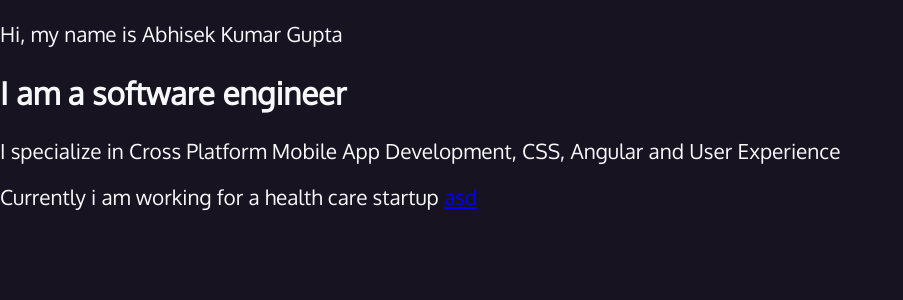
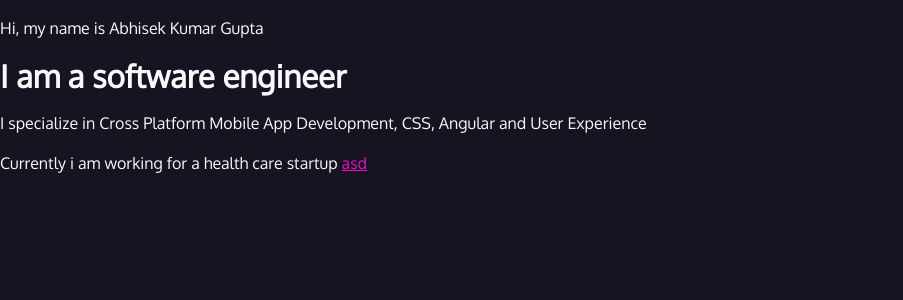
Before and after one commit to akgmage/portfolio, an Angular app: page / in a window 1280 px wide. Shown: the top 300 px of the page, without its empty margins (0-903 px from the left). Built offline with nearby package versions, Linux system fonts and the light colour scheme; a web font is replaced by a local one.

Commit message:
reset margin for h1 h2 h3, add color for anchor

```diff
--- a/src/styles.scss
+++ b/src/styles.scss
@@ -30,3 +30,24 @@ body {
   color: var(--white);
   font-size: var(--font-size);
 }
+h1,
+h2,
+h3 {
+  margin: 0;
+}
+a {
+  color: var(--magenta);
+}
+a:hover {
+  color: var(--hotmag);
+  text-decoration: none;
+}
+
+/* intro styles */
+#intro {
+  padding-bottom: 10rem;
+}
+#intro p {
+  font-size: 1rem;
+  line-height: 1.5;
+}
```
